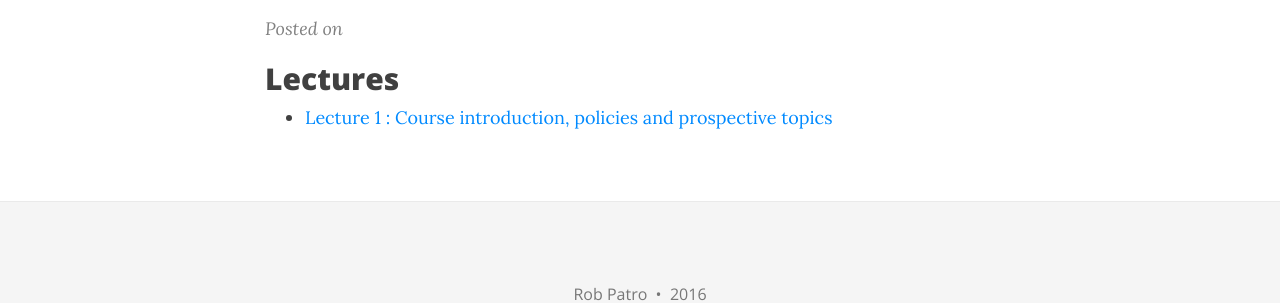
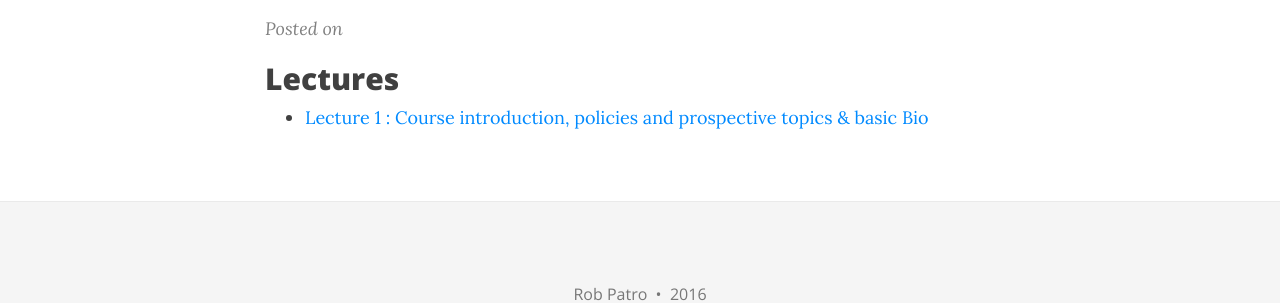
Before and after one commit to rob-p/CSE549F16, a Jekyll site: the page built from lectures.md, in a window 1280 px wide. Shown: the part 170-473 px from the top of the page. Built offline with Jekyll 4.4.1, drawn with Linux system fonts in a browser that asks for light colours; nearby versions of some CDN libraries.

Commit message:
add lecture 1

```diff
--- a/lectures.md
+++ b/lectures.md
@@ -6,7 +6,7 @@ subtitle: Lectures and related material
 ---
 ## Lectures
 
- * [Lecture 1 : Course introduction, policies and prospective topics][1]
+ * [Lecture 1 : Course introduction, policies and prospective topics & basic Bio][1]
 
 
 [1]:{{ site.url }}/lectures/Lec01.pdf
```
